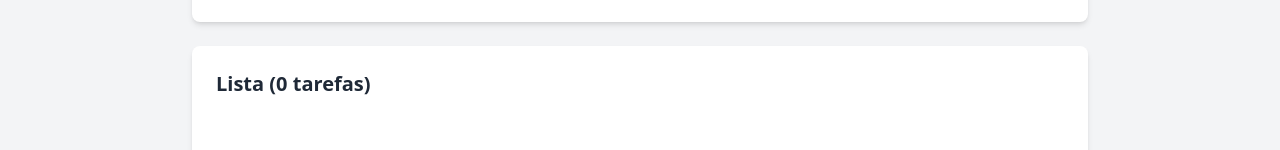
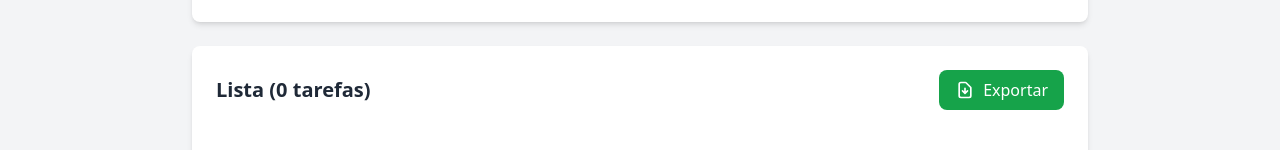
Before and after one commit to bladellano/todo-list-with-pinia, a Vue app in the folder frontend/: page / in a window 1280 px wide. Shown: the part 392-542 px from the top of the page. Built offline with nearby package versions, Linux system fonts and the light colour scheme; no server answers; sample sign-in values are in the browser's storage.

Commit message:
Adiciona funcionalidade de exportação de dados como backup

```diff
--- a/frontend/src/views/HomeView.vue
+++ b/frontend/src/views/HomeView.vue
@@ -54,9 +54,22 @@
 
       <!-- Lista de tarefas -->
       <div class="bg-white rounded-lg shadow-md p-6">
-        <h2 class="text-xl font-semibold text-gray-800 mb-4">
-          Lista ({{ todoStore.sortedTodos.length }} {{ todoStore.sortedTodos.length === 1 ? 'tarefa' : 'tarefas' }})
-        </h2>
+        <div class="flex justify-between items-center mb-4">
+          <h2 class="text-xl font-semibold text-gray-800">
+            Lista ({{ todoStore.sortedTodos.length }} {{ todoStore.sortedTodos.length === 1 ? 'tarefa' : 'tarefas' }})
+          </h2>
+
+          <button
+            @click="exportData"
+            class="flex items-center space-x-2 px-4 py-2 bg-green-600 text-white rounded-lg hover:bg-green-700 transition"
+            title="Exportar backup dos dados"
+          >
+            <svg class="w-5 h-5" fill="none" stroke="currentColor" viewBox="0 0 24 24">
+              <path stroke-linecap="round" stroke-linejoin="round" stroke-width="2" d="M12 10v6m0 0l-3-3m3 3l3-3m2 8H7a2 2 0 01-2-2V5a2 2 0 012-2h5.586a1 1 0 01.707.293l5.414 5.414a1 1 0 01.293.707V19a2 2 0 01-2 2z"></path>
+            </svg>
+            <span>Exportar</span>
+          </button>
+        </div>
 
         <div v-if="todoStore.sortedTodos.length === 0" class="text-center py-8 text-gray-500">
           Nenhuma tarefa cadastrada. Adicione uma nova tarefa acima!
@@ -185,4 +198,28 @@ async function deleteTodo(id) {
 async function toggleDone(todo) {
   await todoStore.updateTodo(todo.id, { done: !todo.done })
 }
+
+async function exportData() {
+  try {
+    const API_URL = import.meta.env.VITE_API_URL || 'http://localhost:3001'
+    const response = await fetch(`${API_URL}/api/export`)
+
+    if (!response.ok) {
+      throw new Error('Erro ao exportar dados')
+    }
+
+    const blob = await response.blob()
+    const url = window.URL.createObjectURL(blob)
+    const a = document.createElement('a')
+    a.href = url
+    a.download = `todo-backup-${new Date().toISOString().split('T')[0]}.json`
+    document.body.appendChild(a)
+    a.click()
+    window.URL.revokeObjectURL(url)
+    document.body.removeChild(a)
+  } catch (error) {
+    console.error('Erro ao exportar:', error)
+    alert('Erro ao exportar dados. Verifique se o servidor está rodando.')
+  }
+}
 </script>
```
Also changed, not shown: 1 other file (tests, documents, lock files or other folders).
